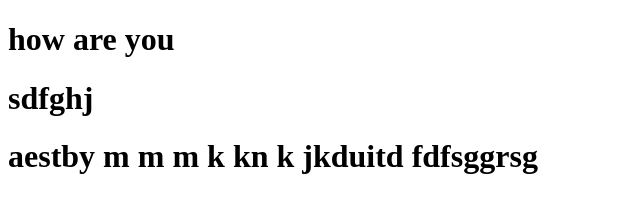
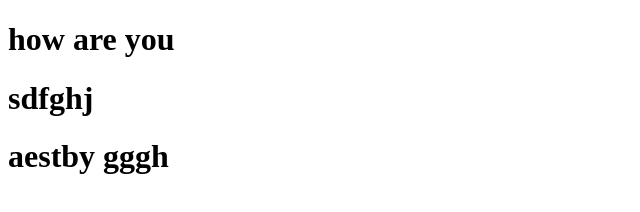
Before and after one commit to Anilgj001/testclass, a plain HTML site: page index.html in a window 1280 px wide. Shown: the whole page, without its empty margins (0-640 px from the left). Drawn offline with Linux system fonts and the light colour scheme.

Commit message:
hiuhuh commit

```diff
--- a/index.html
+++ b/index.html
@@ -8,6 +8,6 @@
 <body>
     <h1> how are you </h1>
     <h1> sdfghj </h1>
-    <h1> aestby m m m k kn  k jkduitd fdfsggrsg </h1>
+    <h1> aestby gggh</h1>
 </body>
 </html>
```
